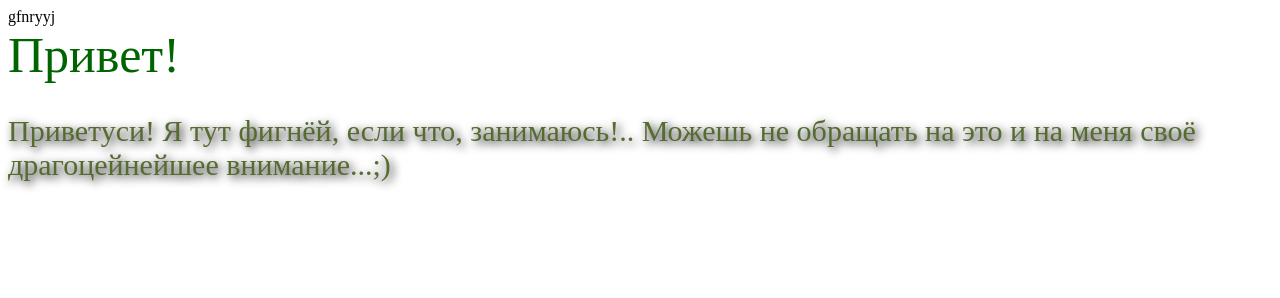
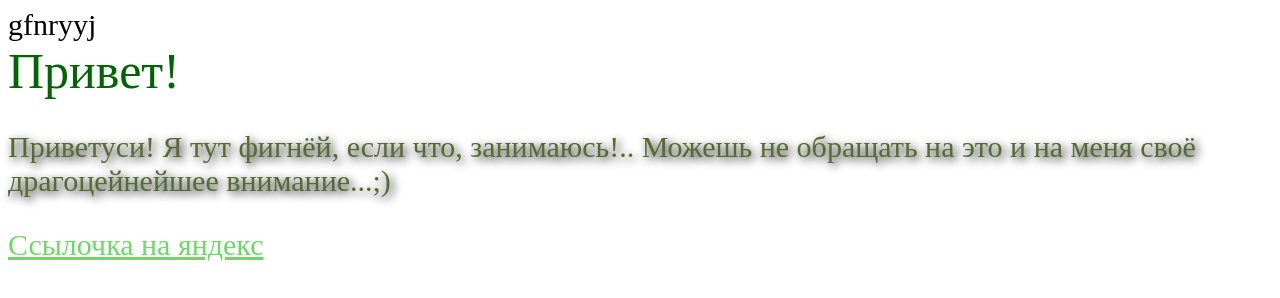
Before and after one commit to AnastasVik/my_repository1, a plain HTML site: page index.html in a window 1280 px wide. Drawn offline with Linux system fonts and the light colour scheme.

Commit message:
Добавила ссылочку на яндекс

```diff
--- a/css/style.css
+++ b/css/style.css
@@ -1,3 +1,6 @@
+.bodysize{
+	font-size: 30px;
+}
 .fontcolor {
     font-size: 50px;
     color: darkgreen;
@@ -8,3 +11,18 @@
     color: darkolivegreen;
     text-shadow: 3px 3px 10px black;
 }
+
+.colora:visited{
+	text-decoration: none;
+	color:#6DD867;
+}
+
+.colora:hover{
+	text-decoration: none;
+	color:#678AD8;
+}
+
+.colora:active{
+	text-decoration: none;
+	color:#D8B067;
+}
--- a/index.html
+++ b/index.html
@@ -7,7 +7,7 @@
         <link rel="stylesheet" href="css/style.css" />
         <title>Document</title>
     </head>
-    <body>
+    <body class="bodysize">
         gfnryyj
         <div>
             <span class="fontcolor">Привет!</span>
@@ -15,6 +15,7 @@
                 Приветуси! Я тут фигнёй, если что, занимаюсь!.. Можешь не
                 обращать на это и на меня своё драгоцейнейшее внимание...;)
             </p>
+            <p><a class="colora" href="">Ссылочка на яндекс</a></p>
         </div>
     </body>
 </html>
```
